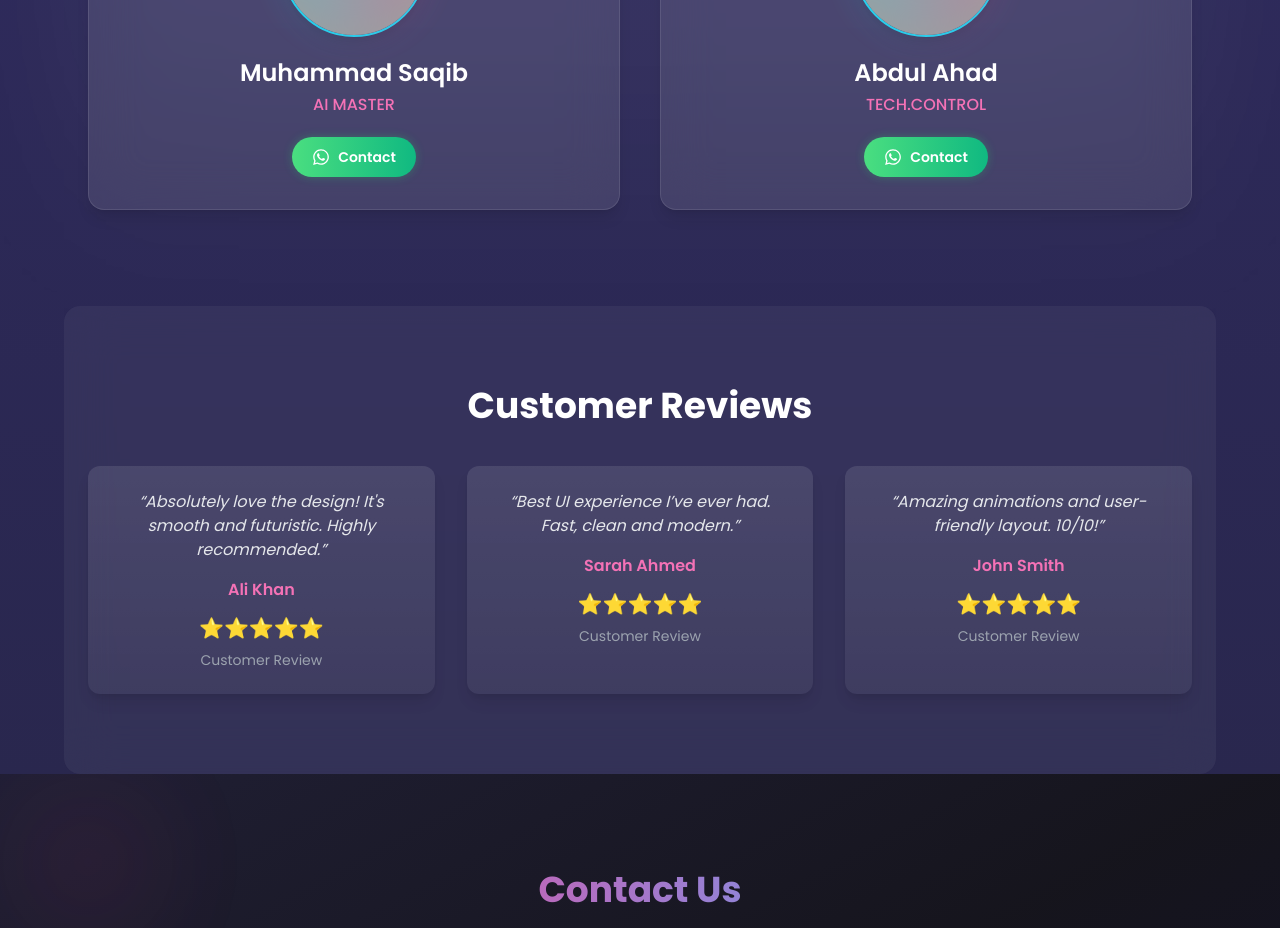
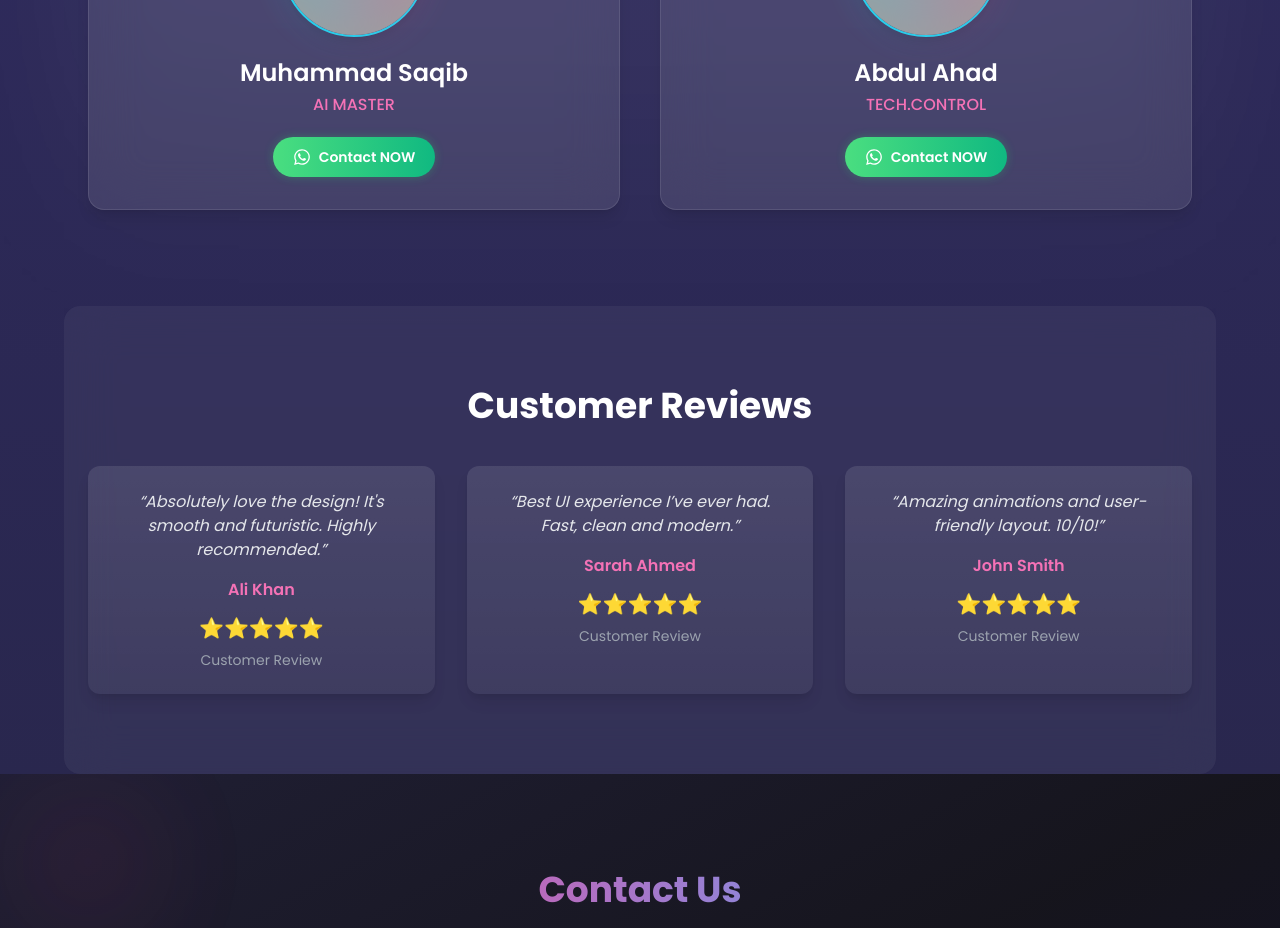
Before and after one commit to tech242242/glassmorphism-website, a React (Vite) app: page / in a window 1280 px wide. Shown: the part 3180-4108 px from the top of the page. Built offline with nearby package versions, Linux system fonts and the light colour scheme; grey boxes are pictures that could not be loaded.

Commit message:
Update TeamSection.jsx

```diff
--- a/src/components/TeamSection.jsx
+++ b/src/components/TeamSection.jsx
@@ -85,7 +85,7 @@ export default function TeamSection() {
               className="inline-flex items-center gap-2 px-5 py-2.5 text-sm font-semibold text-white bg-gradient-to-r from-green-400 to-emerald-500 rounded-full shadow-[0_0_10px_rgba(37,211,102,0.3)] hover:shadow-[0_0_25px_rgba(37,211,102,0.6)] transition-all"
             >
               <FaWhatsapp className="text-lg" />
-              Contact
+              Contact NOW
             </motion.a>
           </motion.div>
         ))}
```
